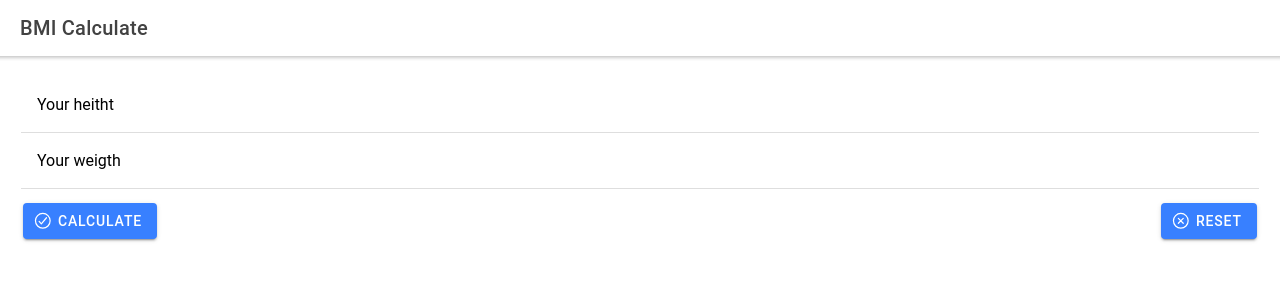
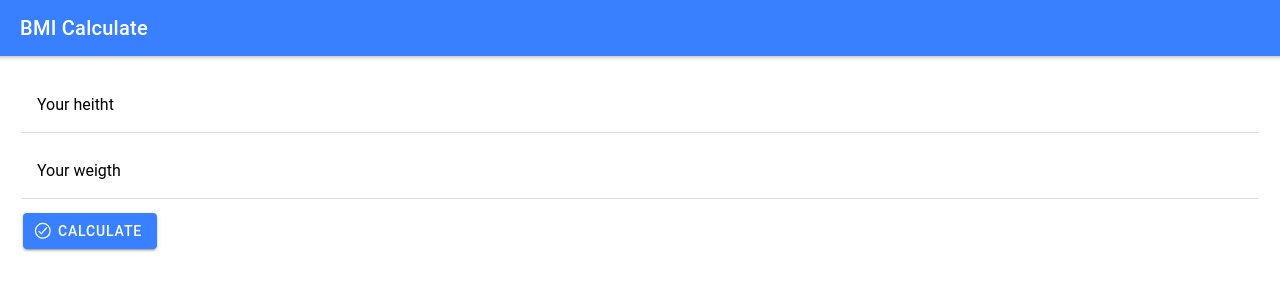
Before and after one commit to LukaszSarzynski/Ionic-React-BMI-calculator, a React (Create React App) app: page / in a window 1280 px wide. Shown: the top 300 px of the page. Built offline with nearby package versions, Linux system fonts and the light colour scheme.

Commit message:
refactoring, IonInput, remove value use clear icon

```diff
--- a/src/App.tsx
+++ b/src/App.tsx
@@ -1,18 +1,14 @@
-import React, { useState, useRef } from "react";
+import React, { useState } from "react";
 import {
   IonApp,
   IonHeader,
   IonContent,
   IonToolbar,
   IonTitle,
-  IonRow,
-  IonCol,
-  IonItem,
-  IonLabel,
-  IonInput,
 } from "@ionic/react";
 import BmiButtons from './components/BmiButtons'
 import BmiResult from './components/BmiResult'
+import BmiInput from './components/BmiInput'
 
 /* Core CSS required for Ionic components to work properly */
 import "@ionic/react/css/core.css";
@@ -36,48 +32,33 @@ import "./theme/variables.css";
 const App: React.FC = () => {
 
   const [result, setResult] = useState(0)
+  const [weight, setWeight] = useState('')
+  const [height, setHeight] = useState('')
+  const [isError, setIsError] = useState(false)
 
-  const refWeight = useRef<HTMLIonInputElement>(null);
-  const refHeight = useRef<HTMLIonInputElement>(null);
 
   const calculateResult = () => {
-    const nWeight = Number(refWeight.current!.value)
-    const nHeight = Number(refHeight.current!.value)
+    const nWeight = Number(weight)
+    const nHeight = Number(height)
 
     if(nWeight && nHeight) {
       setResult(nHeight /Math.pow(nWeight, 2))
     } else {
-      clearInput()
+      setIsError(true)
     }
-  }
-
-  const clearInput = () => {
-    refWeight.current!.value = ''
-    refHeight.current!.value = ''
-    setResult(0)
   }
 
   return (
     <IonApp>
       <IonHeader>
-        <IonToolbar>
+        <IonToolbar color="primary">
           <IonTitle>BMI Calculate</IonTitle>
         </IonToolbar>
       </IonHeader>
       <IonContent className="ion-padding">
-          <IonRow>
-            <IonCol>
-              <IonItem>
-                <IonLabel position="floating">Your heitht</IonLabel>
-                <IonInput ref={refWeight} />
-              </IonItem>
-              <IonItem>
-                <IonLabel position="floating">Your weigth</IonLabel>
-                <IonInput ref={refHeight} />
-              </IonItem>
-            </IonCol>
-          </IonRow>
-          <BmiButtons onCalculate={() => calculateResult()} onClear={() => clearInput()} />
+          <BmiInput onValueChange={(v) => setWeight(v)} sLabel="Your heitht" />
+          <BmiInput onValueChange={(v) => setHeight(v)} sLabel="Your weigth" />
+          <BmiButtons onCalculate={() => calculateResult()} />
           <BmiResult nResult={result} />
       </IonContent>
     </IonApp>
--- a/src/components/BmiButtons.tsx
+++ b/src/components/BmiButtons.tsx
@@ -5,9 +5,9 @@ import {
     IonButton,
     IonIcon,
   } from "@ionic/react";
-import { checkmarkCircleOutline, closeCircleOutline } from 'ionicons/icons'
+import { checkmarkCircleOutline } from 'ionicons/icons'
 
-const BmiButtons: React.FC<{onCalculate: () => void; onClear: () => void }> = (props) => {
+const BmiButtons: React.FC<{onCalculate: () => void}> = (props) => {
     return (
               <IonRow>
                 <IonCol>
@@ -16,12 +16,6 @@ const BmiButtons: React.FC<{onCalculate: () => void; onClear: () => void }> = (p
                     Calculate
                   </IonButton>
                 </IonCol>
-                <IonCol className="ion-text-right">
-                  <IonButton onClick={() => props.onClear() }>
-                    <IonIcon slot="start" icon={closeCircleOutline} />
-                    Reset
-                  </IonButton>
-                </IonCol>
               </IonRow>
       )
 }
--- /dev/null
+++ b/src/components/BmiInput.tsx
@@ -0,0 +1,23 @@
+import React from 'react'
+import {
+    IonRow,
+    IonCol,
+    IonItem,
+    IonLabel,
+    IonInput,
+  } from "@ionic/react";
+
+const BmiInput: React.FC<{sLabel: string; onValueChange: (v:any) => any}> = ({sLabel, onValueChange}) => {
+
+    return (
+        <IonRow>
+        <IonCol>
+          <IonItem>
+            <IonLabel position="floating">{sLabel}</IonLabel>
+            <IonInput clearInput type="number" min="0" step="0.01" onIonChange={(v) => onValueChange(v.detail.value)} />
+          </IonItem>
+        </IonCol>
+      </IonRow>
+    )
+}
+export default BmiInput
```
